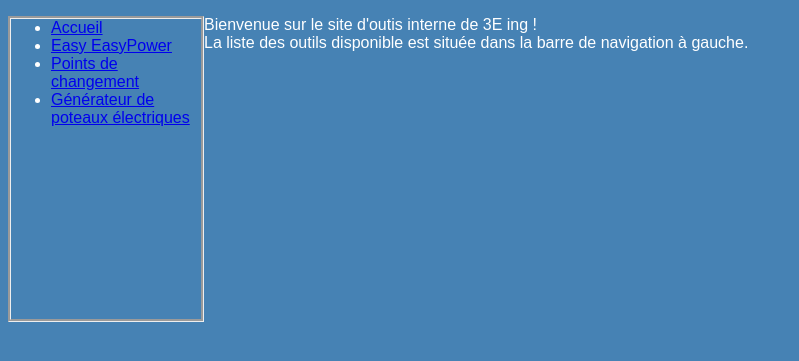
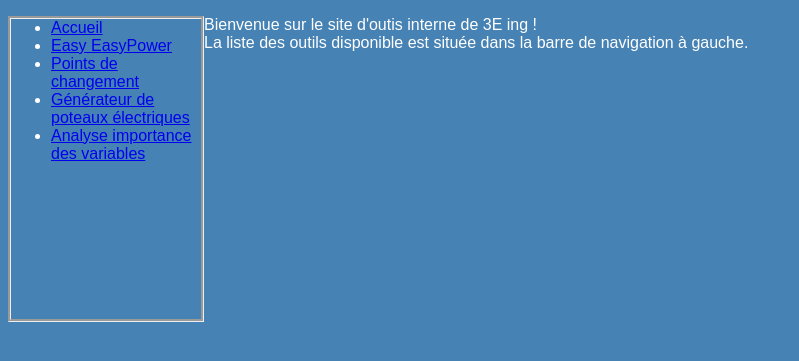
Before and after one commit to DFS420/intern-app, a Flask app: page / in a window 1280 px wide. Shown: the part 113-474 px from the top of the page, without its empty margins (0-799 px from the left). Run offline with Flask 2, Linux system fonts and the light colour scheme.

Commit message:
ajout analyse vi dans l'index html

```diff
--- a/app/templates/nav_barre.html
+++ b/app/templates/nav_barre.html
@@ -11,6 +11,7 @@
             <li><a href="/eepower">Easy EasyPower</a> </li>
             <li><a href="/change_points">Points de changement</a></li>
             <li><a href="/linepole_generator">Générateur de poteaux électriques</a> </li>
+            <li><a href="/variable_importance">Analyse importance des variables</a> </li>
         </ul>
 
     </nav>
```
